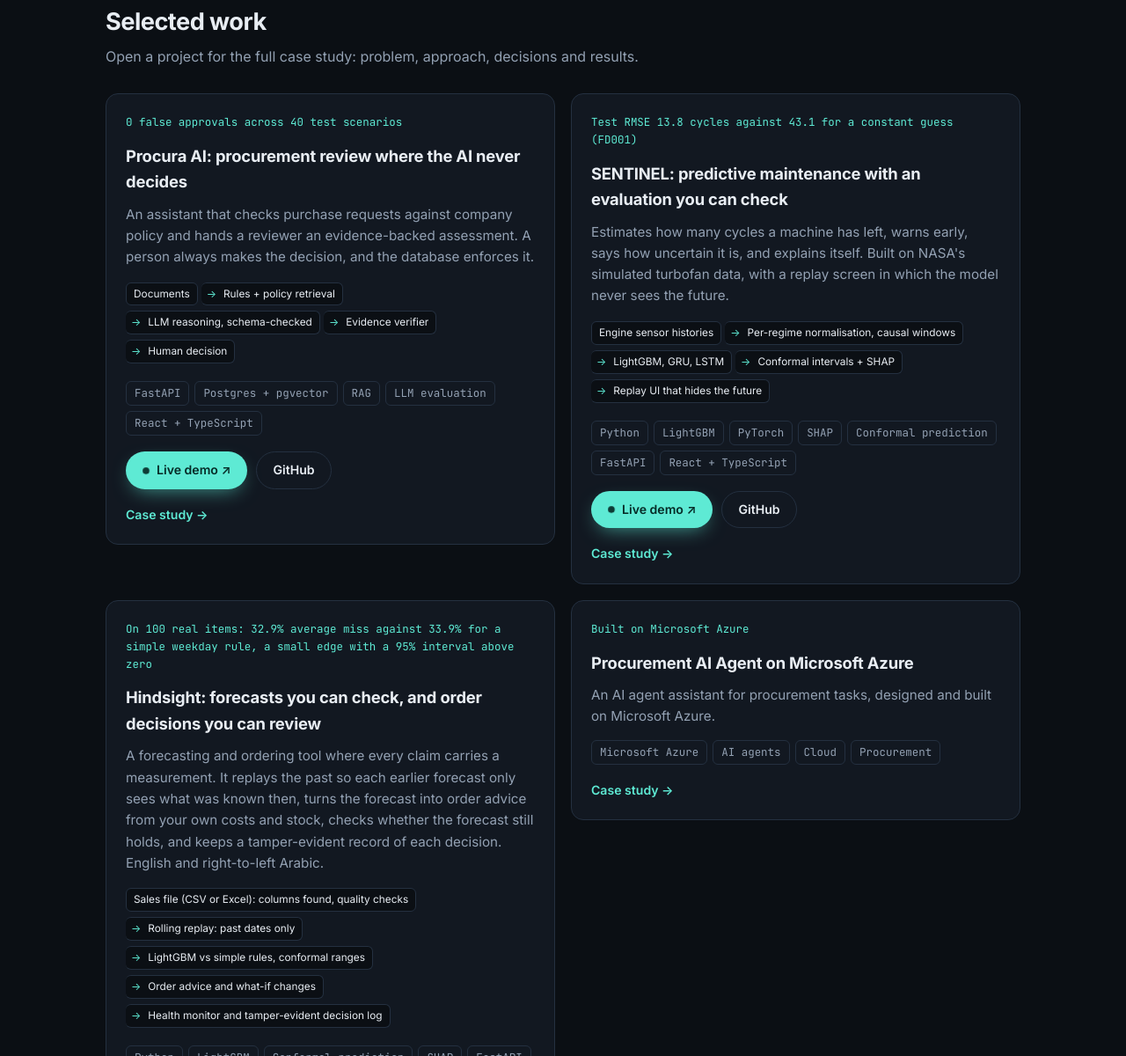
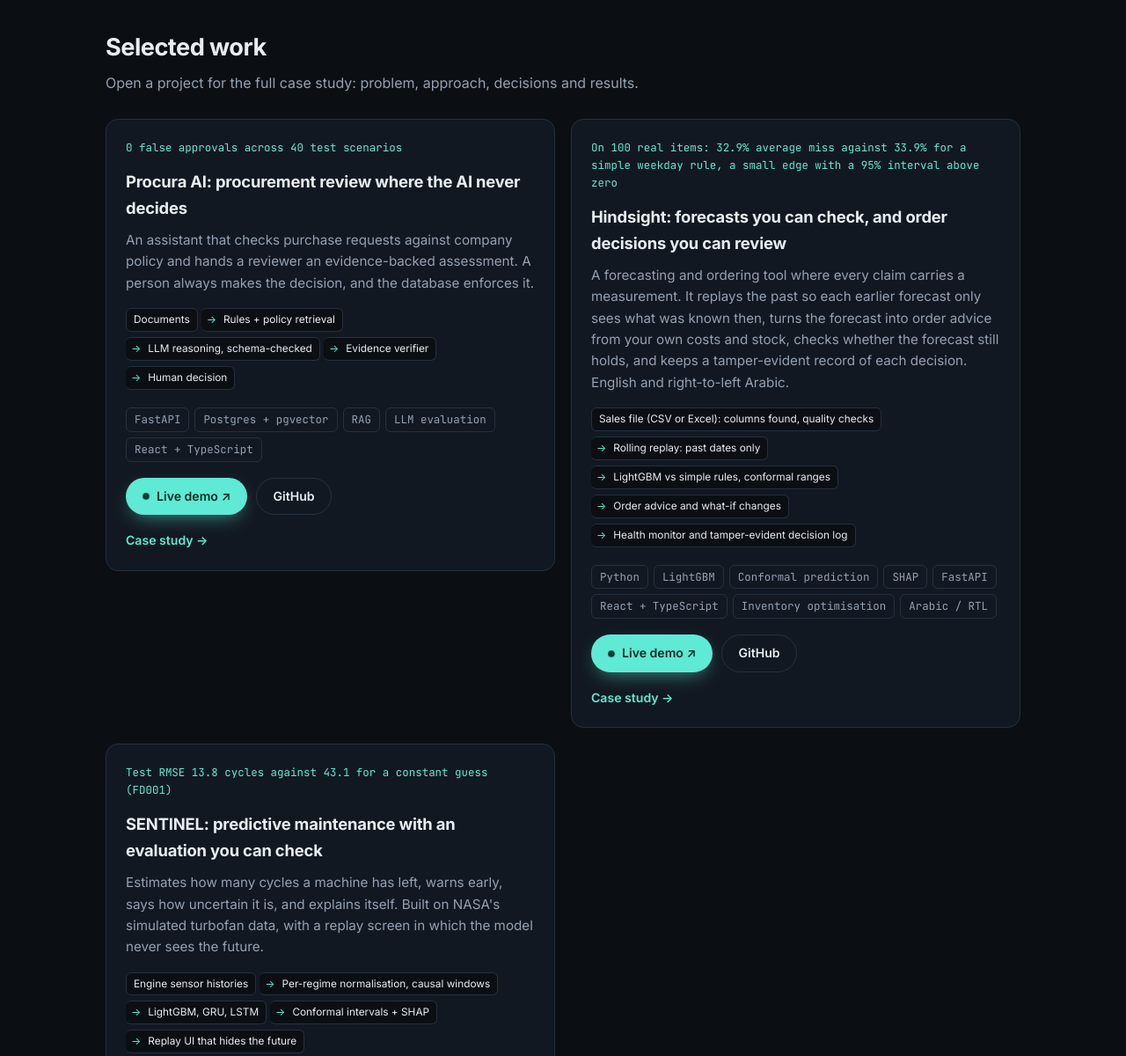
Before and after one commit to mazenkarim20033-arch/mazenkarim20033-arch.github.io, a plain HTML site: page index.html in a window 1280 px wide. Shown: the part 1024-2224 px from the top of the page at 88% size. Drawn offline with Linux system fonts and the light colour scheme.

Commit message:
Put Hindsight before SENTINEL; remove the Azure agent project
- Featured order is now Procura AI, Hindsight, SENTINEL.
- The "Procurement AI Agent on Microsoft Azure" card is removed, along with
  the pointer to it on the Procura card, the "AI agents (Microsoft Azure)"
  skill tag, and the claims in the intro text and meta description.
- Azure stays where it is backed by the internship: skills, experience.

Co-Authored-By: Claude Sonnet 5.5 <noreply@anthropic.com>

```diff
--- a/index.html
+++ b/index.html
@@ -4,13 +4,13 @@
   <meta charset="UTF-8">
   <meta name="viewport" content="width=device-width, initial-scale=1.0">
   <title>Mazen Karim | Machine Learning &amp; LLM Applications</title>
-  <meta name="description" content="Mazen Karim builds and evaluates machine learning and LLM applications end to end, from systems built from scratch to AI agents on Microsoft Azure. Based in Cairo, Egypt.">
+  <meta name="description" content="Mazen Karim builds and evaluates machine learning and LLM applications end to end, from systems built from scratch to working with Microsoft Azure. Based in Cairo, Egypt.">
   <link rel="canonical" href="https://mazenkarim20033-arch.github.io/">
   <meta property="og:type" content="website">
   <meta property="og:site_name" content="Mazen Karim">
   <meta property="og:url" content="https://mazenkarim20033-arch.github.io/">
   <meta property="og:title" content="Mazen Karim | Machine Learning &amp; LLM Applications">
-  <meta property="og:description" content="Machine learning systems, built to be measured and trusted. Projects: Procura AI (a procurement review assistant where a person always decides), SENTINEL (predictive maintenance with an evaluation you can check), Hindsight (sales forecasts with a measured track record, and order decisions you can review) and a procurement AI agent on Microsoft Azure.">
+  <meta property="og:description" content="Machine learning systems, built to be measured and trusted. Projects: Procura AI (a procurement review assistant where a person always decides), Hindsight (sales forecasts with a measured track record, and order decisions you can review) and SENTINEL (predictive maintenance with an evaluation you can check).">
   <meta property="og:image" content="https://mazenkarim20033-arch.github.io/og.png">
   <meta property="og:image:width" content="1200">
   <meta property="og:image:height" content="630">
@@ -41,7 +41,7 @@
   <section class="hero">
     <p class="status">Machine learning &middot; LLM applications &middot; Microsoft Azure &middot; Cairo, Egypt</p>
     <h1>Machine learning systems, built to be measured and trusted.</h1>
-    <p class="lead">I design and evaluate machine learning and LLM applications end to end, from systems built from scratch to AI agents on Microsoft Azure. My flagship project, Procura AI, is a procurement review assistant in which a person always decides, with every figure traced to a report file. SENTINEL, a predictive-maintenance platform with calibrated uncertainty and a replay screen that hides the future, applies the same discipline to time-series data, and Hindsight does the same for retail sales forecasts and the order decisions that follow, with Arabic and right-to-left support.</p>
+    <p class="lead">I design and evaluate machine learning and LLM applications end to end, from systems built from scratch to cloud platforms such as Microsoft Azure. My flagship project, Procura AI, is a procurement review assistant in which a person always decides, with every figure traced to a report file. Hindsight applies the same discipline to retail sales forecasts and the order decisions that follow, with Arabic and right-to-left support, and SENTINEL, a predictive-maintenance platform with calibrated uncertainty and a replay screen that hides the future, does the same for time-series sensor data.</p>
     <div class="hero-actions">
       <a class="btn btn-primary" href="#work">See my work</a>
       <a class="btn btn-ghost" href="mazen-karim-cv.pdf" target="_blank" rel="noopener">Open resume</a>
@@ -93,7 +93,7 @@
     <div class="skills">
       <div class="skill-group"><h3>Languages</h3><ul class="tags"><li>Python</li><li>SQL</li><li>C++</li><li>TypeScript</li></ul></div>
       <div class="skill-group"><h3>Machine learning</h3><ul class="tags"><li>scikit-learn</li><li>TensorFlow / Keras</li><li>Hugging Face</li><li>Computer vision (OpenCV)</li><li>Reinforcement learning (Gymnasium)</li><li>Model evaluation</li><li>LightGBM + PyTorch</li><li>Uncertainty (conformal prediction)</li><li>Time-series forecasting</li><li>SHAP explanations</li></ul></div>
-      <div class="skill-group"><h3>LLMs and AI agents</h3><ul class="tags"><li>AI agents (Microsoft Azure)</li><li>Retrieval (RAG)</li><li>Embeddings + pgvector</li><li>LLM APIs (Groq)</li><li>Evaluation harnesses</li></ul></div>
+      <div class="skill-group"><h3>LLMs and AI agents</h3><ul class="tags"><li>Retrieval (RAG)</li><li>Embeddings + pgvector</li><li>LLM APIs (Groq)</li><li>Evaluation harnesses</li></ul></div>
       <div class="skill-group"><h3>Cloud and data platforms</h3><ul class="tags"><li>Microsoft Azure</li><li>Dataiku</li><li>Power BI</li><li>PostgreSQL</li><li>SQL Server</li></ul></div>
       <div class="skill-group"><h3>Data and apps</h3><ul class="tags"><li>Pandas</li><li>EDA</li><li>Feature engineering</li><li>Web scraping (BeautifulSoup)</li><li>FastAPI</li><li>React</li><li>Streamlit</li></ul></div>
       <div class="skill-group"><h3>Tools</h3><ul class="tags"><li>Git + GitHub Actions</li><li>Docker</li><li>Jupyter / Colab</li><li>Kaggle</li><li>VS Code</li></ul></div>
--- a/projects.js
+++ b/projects.js
@@ -18,29 +18,9 @@ window.FEATURED = [
       { h: "Measured results", t: "On synthetic data: plain vector search beat keyword search and hybrid fusion (MRR 0.790 against 0.585 and 0.670 on 35 held-out questions). The deterministic rules found all 35 expected findings in 40 scenarios with no false alarms. No gold violation was approved (0 of 12; with a sample that small, the 95% interval still allows up to 24%). With a real model (gpt-oss-120b on Groq) three repeat runs had zero failed calls and zero false approvals, but the model's own potential-violation findings varied from run to run (4, 3, 2)." },
       { h: "What went wrong", t: "My first prompt made the model raise 29 speculative violations; the revised prompt cut that to between 1 and 4, and I corrected my own earlier claim after repeating the runs. A smaller model invented figures in 3 of 49 claims and the verifier caught all three. My first duplicate detector flagged every legitimate reorder. A test assertion I had written could never fail. A benchmark document cited a figure that the report file contradicted. Each is documented and fixed." },
       { h: "Limits", t: "All data is synthetic and the rules share an author with the test scenarios, so results show behaviour on this corpus, not on real documents. The live demo is a recorded, read-only snapshot with the keyword-based mock AI, not a running backend. Sign-in is a demo persona picker, not real authentication. Not load-tested, no scanned documents, no browser end-to-end tests." },
-      { h: "Related project", t: "I also built a procurement AI agent on Microsoft Azure. The two projects take different routes to the same domain: the Azure agent runs on Microsoft's cloud, while Procura is built from scratch so every layer can be tested and measured." },
       { h: "Try it", t: "Open the live demo to browse the review queue, an AI assessment with its evidence, the separate human decision panel, vendors, analytics and the audit log. The full app, with creating requests, live policy search and recording decisions, runs locally (setup is in the README). The repository includes a full write-up with every figure traced to a report file." }
     ],
     links: { github: "https://github.com/mazenkarim20033-arch/procura-ai", live: "https://mazenkarim20033-arch.github.io/procura-ai/" }
-  },
-  {
-    id: "sentinel",
-    status: "shipped",
-    title: "SENTINEL: predictive maintenance with an evaluation you can check",
-    tagline: "Estimates how many cycles a machine has left, warns early, says how uncertain it is, and explains itself. Built on NASA's simulated turbofan data, with a replay screen in which the model never sees the future.",
-    metric: "Test RMSE 13.8 cycles against 43.1 for a constant guess (FD001)",
-    tags: ["Python", "LightGBM", "PyTorch", "SHAP", "Conformal prediction", "FastAPI", "React + TypeScript"],
-    pipeline: ["Engine sensor histories", "Per-regime normalisation, causal windows", "LightGBM, GRU, LSTM", "Conformal intervals + SHAP", "Replay UI that hides the future"],
-    sections: [
-      { h: "Problem", t: "Servicing a machine too early wastes useful life; too late risks failure. Most predictive-maintenance demos report one accuracy number, often inflated by leakage between training and test data. I wanted the opposite: a system where every claim can be checked, including the claims about what it does not do." },
-      { h: "What it does", t: "On NASA's simulated C-MAPSS engines it estimates remaining cycles, raises warning levels, flags unusual sensor behaviour, gives 80% and 90% intervals, and explains each prediction with SHAP. A web app shows the whole fleet on one remaining-life axis, and a replay lab steps through an engine cycle by cycle: the server cuts the history before the model runs, and a blind mode hides the true answer. Every figure is labelled as a prediction, ground truth, dataset signal or recorded benchmark." },
-      { h: "Key decisions", t: "Engines are split by engine, never by row. Preprocessing is fitted on training engines only and normalised per operating regime. Windows are causal, with tests that change later rows and check earlier predictions do not move. Official test sets were evaluated once per final configuration and nothing was tuned on them. LightGBM is the default because it matches the deeper models within error at a fraction of the cost, not because they were shown to be worse. The pipeline is config-driven, so the same code ran on a second, non-engine dataset (batteries)." },
-      { h: "Measured results", t: "On the official test sets, LightGBM reaches RMSE 13.75 cycles on FD001 (95% interval 11.6 to 15.6; a constant guess scores 43.1) and 25.65 on the hardest subset FD004 (22.8 to 28.2). LightGBM, Random Forest, GRU and LSTM are statistically indistinguishable on these test sets. In development, warnings at 30 cycles reached precision 0.97 and recall 0.83 with a median of 25 cycles of notice. Raw quantile intervals covered only 50 to 62% of cases when 80% was promised; conformal calibration fixed the average but stayed weak in mid-life, and the interface says so." },
-      { h: "What went wrong", t: "A large gap between development and test error first looked like leakage. Diagnosing it showed my development metric had understated the test error, because the test set holds more engines with long remaining life, which a model trained on a 125-cycle cap cannot reach. Testing the whole stack found that an extreme sensor value crashed the API and that the first dashboard load took up to 25 seconds; a real-browser audit found contrast and labelling failures. All were fixed, and several of my own tests turned out to be wrong, including an assertion that could never fail." },
-      { h: "Limits", t: "All data is simulated, so nothing here shows the methods work on real engines. A model trained on single-condition data failed on six-condition data (RMSE 56 to 61, worse than a constant guess), so models do not transfer without retraining. Deep models were tried on one dataset and not tuned. The battery result is four cells with no test set. Anomaly accuracy is known only for injected faults. There is no authentication or monitoring, and the public demo plays back recorded model output rather than running live." },
-      { h: "Try it", t: "Open the live demo and use the Simulation lab: pick Evaluation mode to see the prediction, its interval and the ground truth side by side, or Blind mode to see only what an operator would. The repository has the case study, model card, dataset card, limitations, an interview guide, 200 automated tests and a generated report with every number traced to a run record." }
-    ],
-    links: { github: "https://github.com/mazenkarim20033-arch/sentinel-predictive-maintenance", live: "https://mazenkarim20033-arch.github.io/sentinel-predictive-maintenance/" }
   },
   {
     id: "hindsight",
@@ -62,18 +42,23 @@ window.FEATURED = [
     links: { github: "https://github.com/mazenkarim20033-arch/hindsight-forecast-monitoring", live: "https://mazenkarim20033-arch.github.io/hindsight-forecast-monitoring/" }
   },
   {
-    id: "azure-agent",
+    id: "sentinel",
     status: "shipped",
-    title: "Procurement AI Agent on Microsoft Azure",
-    tagline: "An AI agent assistant for procurement tasks, designed and built on Microsoft Azure.",
-    metric: "Built on Microsoft Azure",
-    tags: ["Microsoft Azure", "AI agents", "Cloud", "Procurement"],
-    pipeline: [],
+    title: "SENTINEL: predictive maintenance with an evaluation you can check",
+    tagline: "Estimates how many cycles a machine has left, warns early, says how uncertain it is, and explains itself. Built on NASA's simulated turbofan data, with a replay screen in which the model never sees the future.",
+    metric: "Test RMSE 13.8 cycles against 43.1 for a constant guess (FD001)",
+    tags: ["Python", "LightGBM", "PyTorch", "SHAP", "Conformal prediction", "FastAPI", "React + TypeScript"],
+    pipeline: ["Engine sensor histories", "Per-regime normalisation, causal windows", "LightGBM, GRU, LSTM", "Conformal intervals + SHAP", "Replay UI that hides the future"],
     sections: [
-      { h: "Goal", t: "Design and build an AI agent assistant that helps with procurement tasks, running on Microsoft Azure's cloud and AI agent capabilities." },
-      { h: "Platform", t: "Microsoft Azure. I also worked with Azure and Dataiku during my internship at BBI, where I built and presented hands-on projects." },
-      { h: "Two takes on one domain", t: "Procura AI, my other procurement project, takes the opposite route: it is built from scratch (FastAPI, Postgres, my own evaluation harness) so every layer can be tested and measured. Together they show the same problem solved on a cloud platform and as a custom-built, evaluated system." }
-    ]
+      { h: "Problem", t: "Servicing a machine too early wastes useful life; too late risks failure. Most predictive-maintenance demos report one accuracy number, often inflated by leakage between training and test data. I wanted the opposite: a system where every claim can be checked, including the claims about what it does not do." },
+      { h: "What it does", t: "On NASA's simulated C-MAPSS engines it estimates remaining cycles, raises warning levels, flags unusual sensor behaviour, gives 80% and 90% intervals, and explains each prediction with SHAP. A web app shows the whole fleet on one remaining-life axis, and a replay lab steps through an engine cycle by cycle: the server cuts the history before the model runs, and a blind mode hides the true answer. Every figure is labelled as a prediction, ground truth, dataset signal or recorded benchmark." },
+      { h: "Key decisions", t: "Engines are split by engine, never by row. Preprocessing is fitted on training engines only and normalised per operating regime. Windows are causal, with tests that change later rows and check earlier predictions do not move. Official test sets were evaluated once per final configuration and nothing was tuned on them. LightGBM is the default because it matches the deeper models within error at a fraction of the cost, not because they were shown to be worse. The pipeline is config-driven, so the same code ran on a second, non-engine dataset (batteries)." },
+      { h: "Measured results", t: "On the official test sets, LightGBM reaches RMSE 13.75 cycles on FD001 (95% interval 11.6 to 15.6; a constant guess scores 43.1) and 25.65 on the hardest subset FD004 (22.8 to 28.2). LightGBM, Random Forest, GRU and LSTM are statistically indistinguishable on these test sets. In development, warnings at 30 cycles reached precision 0.97 and recall 0.83 with a median of 25 cycles of notice. Raw quantile intervals covered only 50 to 62% of cases when 80% was promised; conformal calibration fixed the average but stayed weak in mid-life, and the interface says so." },
+      { h: "What went wrong", t: "A large gap between development and test error first looked like leakage. Diagnosing it showed my development metric had understated the test error, because the test set holds more engines with long remaining life, which a model trained on a 125-cycle cap cannot reach. Testing the whole stack found that an extreme sensor value crashed the API and that the first dashboard load took up to 25 seconds; a real-browser audit found contrast and labelling failures. All were fixed, and several of my own tests turned out to be wrong, including an assertion that could never fail." },
+      { h: "Limits", t: "All data is simulated, so nothing here shows the methods work on real engines. A model trained on single-condition data failed on six-condition data (RMSE 56 to 61, worse than a constant guess), so models do not transfer without retraining. Deep models were tried on one dataset and not tuned. The battery result is four cells with no test set. Anomaly accuracy is known only for injected faults. There is no authentication or monitoring, and the public demo plays back recorded model output rather than running live." },
+      { h: "Try it", t: "Open the live demo and use the Simulation lab: pick Evaluation mode to see the prediction, its interval and the ground truth side by side, or Blind mode to see only what an operator would. The repository has the case study, model card, dataset card, limitations, an interview guide, 200 automated tests and a generated report with every number traced to a run record." }
+    ],
+    links: { github: "https://github.com/mazenkarim20033-arch/sentinel-predictive-maintenance", live: "https://mazenkarim20033-arch.github.io/sentinel-predictive-maintenance/" }
   }
 
 ];
```
